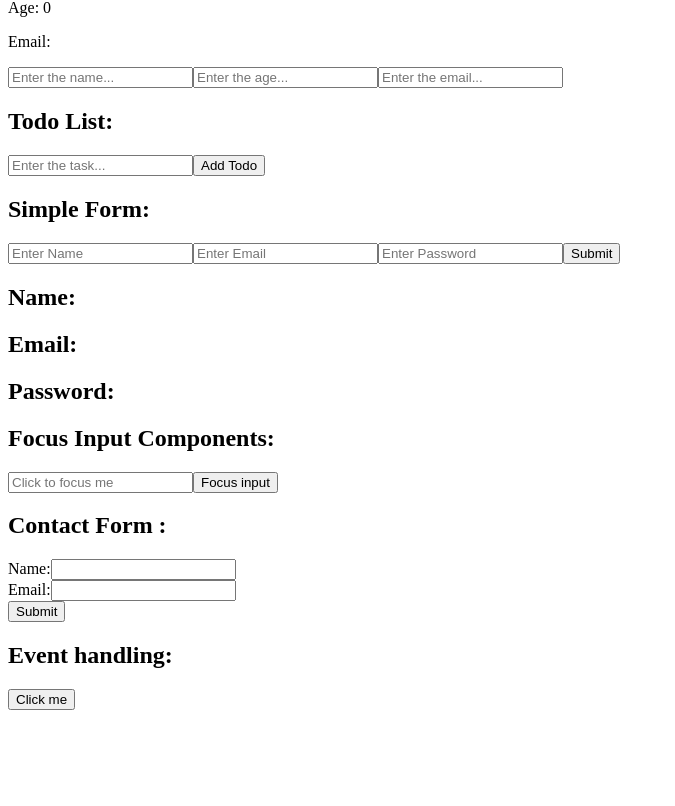
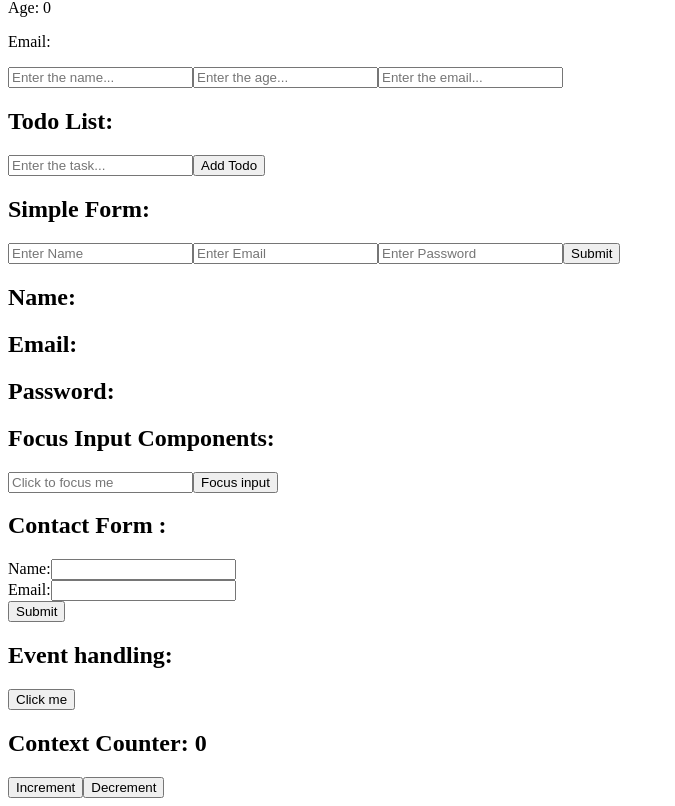
Before and after one commit to Hrisshhii/react-practice, a React (Vite) app in the folder Typescript-practice/: page / in a window 1280 px wide. Shown: the part 584-1390 px from the top of the page, without its empty margins (0-675 px from the left). Before the commit the page ends 1302 px from the top, so only its background shows below. Built offline with nearby package versions, Linux system fonts and the light colour scheme.

Commit message:
Add Context API implementation with ContextCounter and MyProvider components

```diff
--- a/Typescript-practice/src/App.tsx
+++ b/Typescript-practice/src/App.tsx
@@ -9,6 +9,7 @@ import Form from './Components/Form'
 import FocusInput from './Components/FocusInput'
 import ContactForm from './Components/ContactForm'
 import EventHandling from './Components/EventHandling'
+import ContextCounter from './Components/ContextCounter'
 //import Users from './Components/Users'
 
 
@@ -59,6 +60,7 @@ function App() {
       <FocusInput />
       <ContactForm />
       <EventHandling />
+      <ContextCounter />
     </>
   )
 }
--- /dev/null
+++ b/Typescript-practice/src/Components/ContextCounter.tsx
@@ -0,0 +1,15 @@
+import { useContext, type FC } from "react"
+import { MyContext } from "../Context/MyContext"
+
+const ContextCounter: FC = () => {
+    const {count,increment,decrement}=useContext(MyContext);
+  return (
+    <div>
+        <h2>Context Counter: {count}</h2>
+        <button onClick={increment}>Increment</button>
+        <button onClick={decrement}>Decrement</button>
+    </div>
+  )
+}
+
+export default ContextCounter
--- /dev/null
+++ b/Typescript-practice/src/Context/MyContext.tsx
@@ -0,0 +1,13 @@
+import { createContext } from "react";
+
+interface ContextProps{
+    count: number;
+    increment: ()=>void;
+    decrement:()=>void;
+};
+
+export const MyContext=createContext<ContextProps>({
+    count: 0,
+    increment: ()=>{},
+    decrement: ()=>{}
+});
--- /dev/null
+++ b/Typescript-practice/src/Context/MyProvider.tsx
@@ -0,0 +1,20 @@
+import { useState, type FC, type ReactNode } from "react";
+import { MyContext } from "./MyContext";
+interface MyProviderProps{
+    children: ReactNode
+};
+
+const MyProvider: FC<MyProviderProps>=({children})=>{
+    const [count,setCount]=useState(0);
+    const increment=()=>{
+        setCount(count+1);
+    };
+    const decrement=()=>{
+        setCount(count-1);
+    };
+    return <MyContext.Provider value={{count,increment,decrement}}>
+        {children}
+    </MyContext.Provider>
+};
+
+export default MyProvider
--- a/Typescript-practice/src/main.tsx
+++ b/Typescript-practice/src/main.tsx
@@ -1,9 +1,11 @@
 import { StrictMode } from 'react'
 import { createRoot } from 'react-dom/client'
 import App from './App.tsx'
-
+import MyProvider from './Context/MyProvider.tsx'
 createRoot(document.getElementById('root')!).render(
   <StrictMode>
-    <App />
+    <MyProvider>
+      <App />
+    </MyProvider>
   </StrictMode>,
 )
```
